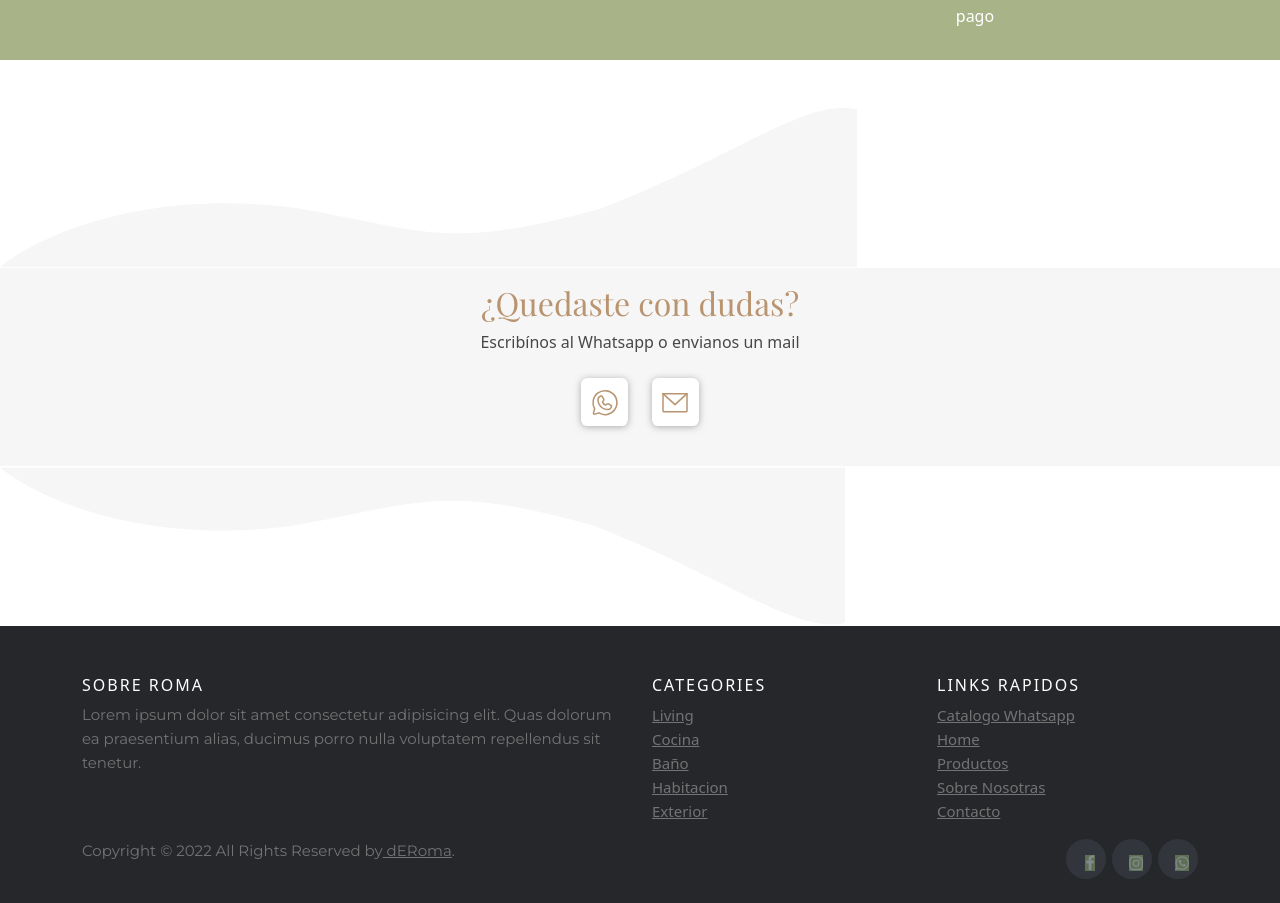
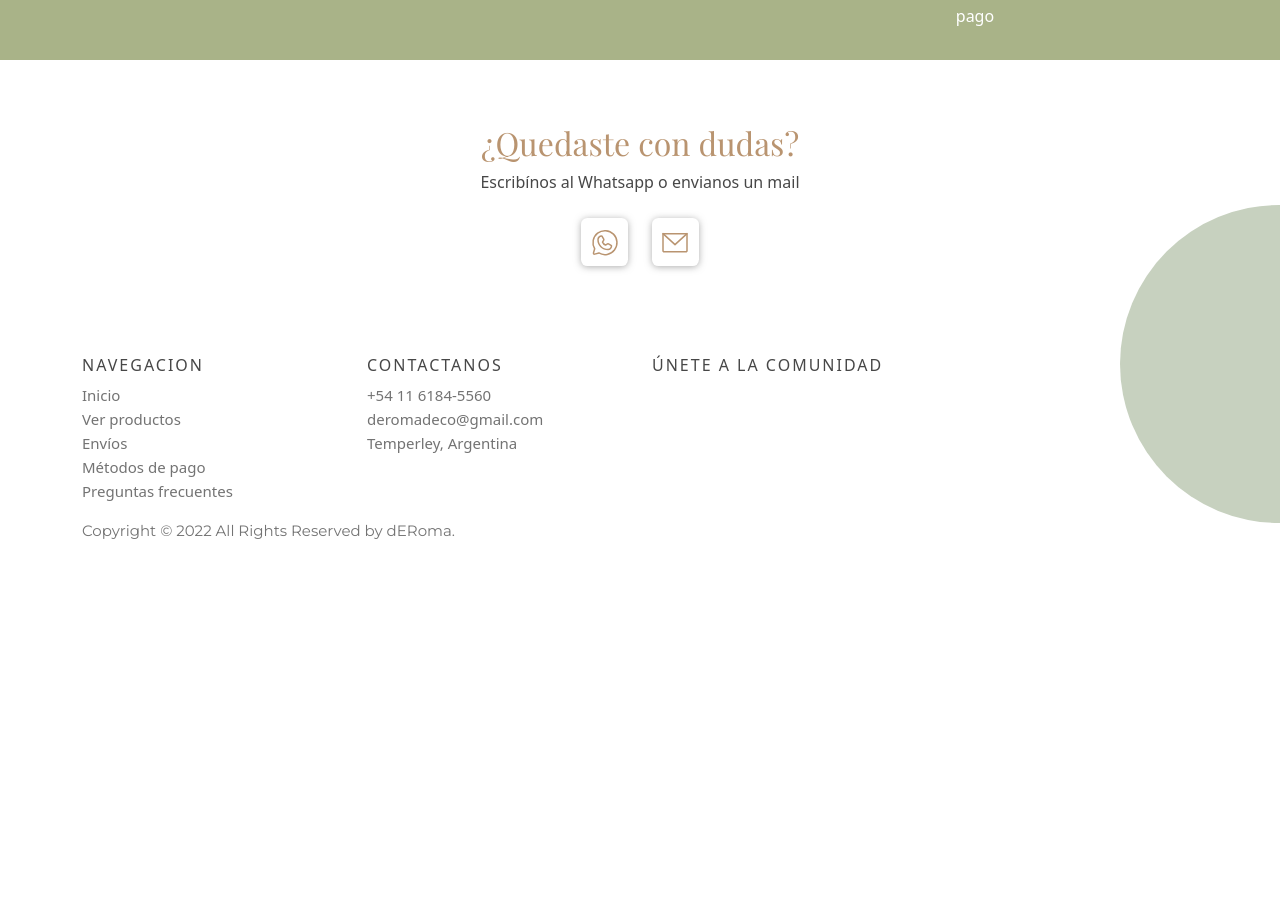
Before and after one commit to nicoarias47/de_roma, a React (Vite) app: page /envios in a window 1280 px wide. Shown: the part 92-995 px from the top of the page. After the commit the page ends 952 px from the top, so only its background shows below. Built offline with nearby package versions, Linux system fonts and the light colour scheme.

Commit message:
footer circle

```diff
--- /dev/null
+++ b/src/components/CircleInFooter/CircleInFooter.jsx
@@ -0,0 +1,7 @@
+import React from "react";
+
+const CircleInFooter = () => {
+  return <div className="circle"></div>;
+};
+
+export default CircleInFooter;
--- a/src/components/Doubts/Doubts.jsx
+++ b/src/components/Doubts/Doubts.jsx
@@ -8,6 +8,29 @@ import emailIcon from "../../assets/icon/email-icon.svg";
 const Doubts = () => {
   return (
     <div className="doubts">
+      <div className="row doubts-content">
+        <div className="col-3"></div>
+        <div className="col-6 text-center">
+          <h2>¿Quedaste con dudas?</h2>
+          <span>Escribínos al Whatsapp o envianos un mail</span>
+          <div className="row">
+            <div className="col doubts-content_social_media py-4 d-flex gap-4 align-items-center justify-content-center">
+              <img src={wspIcon} alt="whatsapp" />
+              <img src={emailIcon} alt="mail" />
+            </div>
+          </div>
+        </div>
+        <div className="col-3"></div>
+      </div>
+    </div>
+  );
+};
+
+export default Doubts;
+
+// anterior (waves)
+{
+  /* <div className="doubts">
       <div className="doubts-wave_one"></div>
       <div className="row doubts-content">
         <div className="col-3"></div>
@@ -24,8 +47,5 @@ const Doubts = () => {
         <div className="col-3"></div>
       </div>
       <div className="doubts-wave_two"></div>
-    </div>
-  );
-};
-
-export default Doubts;
+    </div> */
+}
--- a/src/components/Footer/Footer.jsx
+++ b/src/components/Footer/Footer.jsx
@@ -1,58 +1,52 @@
-import "./style.css";
-
 const Footer = () => {
   return (
     <footer className="site-footer">
       <div className="container">
         <div className="row">
-          <div className="col-sm-12 col-md-6">
+          {/* <div className="col-sm-12 col-md-6">
             <h6>Sobre Roma</h6>
             <p className="text-justify">
               Lorem ipsum dolor sit amet consectetur adipisicing elit. Quas
               dolorum ea praesentium alias, ducimus porro nulla voluptatem
               repellendus sit tenetur.
             </p>
-          </div>
-
+          </div> */}
           <div className="col-xs-6 col-md-3">
-            <h6>Categories</h6>
+            <h6>Navegacion</h6>
             <ul className="footer-links">
               <li>
-                <a href="">Living</a>
+                <a href="">Inicio</a>
               </li>
               <li>
-                <a href="">Cocina</a>
+                <a href="">Ver productos</a>
               </li>
               <li>
-                <a href="">Baño</a>
+                <a href="">Envíos</a>
               </li>
               <li>
-                <a href="">Habitacion</a>
+                <a href="">Métodos de pago</a>
               </li>
               <li>
-                <a href="">Exterior</a>
+                <a href="">Preguntas frecuentes</a>
               </li>
             </ul>
           </div>
           <div className="col-xs-6 col-md-3">
-            <h6>Links Rapidos</h6>
+            <h6>Contactanos</h6>
             <ul className="footer-links">
               <li>
-                <a href="">Catalogo Whatsapp</a>
+                <a href="">+54 11 6184-5560</a>
               </li>
               <li>
-                <a href="">Home</a>
+                <a href="">deromadeco@gmail.com</a>
               </li>
               <li>
-                <a href="">Productos</a>
-              </li>
-              <li>
-                <a href="">Sobre Nosotras</a>
-              </li>
-              <li>
-                <a href="">Contacto</a>
+                <a href="">Temperley, Argentina</a>
               </li>
             </ul>
+          </div>
+          <div className="col-xs-6 col-md-3">
+            <h6>Únete a la comunidad</h6>
           </div>
         </div>
         {/* <hr> */}
@@ -65,8 +59,7 @@ const Footer = () => {
               <a href="#"> dERoma</a>.
             </p>
           </div>
-
-          <div className="col-md-4 col-sm-6 col-xs-12">
+          {/* <div className="col-md-4 col-sm-6 col-xs-12">
             <ul className="social-icons">
               <li>
                 <a className="facebook" href="#">
@@ -84,7 +77,7 @@ const Footer = () => {
                 </a>
               </li>
             </ul>
-          </div>
+          </div> */}
         </div>
       </div>
     </footer>
--- a/src/index.css
+++ b/src/index.css
@@ -100,7 +100,7 @@ p {
   /* position: absolute; */
   bottom: 0px;
   width: 100%;
-  background-color: #26272b;
+  background-color: #ffffff;
   padding: 45px 0 20px;
   font-size: 15px;
   line-height: 24px;
@@ -117,7 +117,7 @@ p {
 }
 
 .site-footer h6 {
-  color: #fff;
+  color: #474747;
   font-size: 16px;
   text-transform: uppercase;
   margin-top: 5px;
@@ -126,6 +126,7 @@ p {
 
 .site-footer a {
   color: #737373;
+  text-decoration: none;
 }
 
 .site-footer a:hover {
@@ -146,27 +147,15 @@ p {
   color: #737373;
 }
 
-.footer-links a:active, .footer-links a:focus, .footer-links a:hover {
+.footer-links a:active,
+.footer-links a:focus,
+.footer-links a:hover {
   color: #3366cc;
   text-decoration: none;
 }
 
 .footer-links.inline li {
   display: inline-block;
-}
-
-.site-footer .social-icons {
-  text-align: right;
-}
-
-.site-footer .social-icons a {
-  width: 40px;
-  height: 40px;
-  line-height: 40px;
-  margin-left: 6px;
-  margin-right: 0;
-  border-radius: 100%;
-  background-color: #33353d;
 }
 
 .copyright-text {
@@ -182,74 +171,9 @@ p {
   .site-footer {
     padding-bottom: 0;
   }
-  .site-footer .copyright-text, .site-footer .social-icons {
+  .site-footer .copyright-text,
+  .site-footer .social-icons {
     text-align: center;
-  }
-}
-.social-icons {
-  padding-left: 0;
-  margin-bottom: 0;
-  list-style: none;
-}
-
-.social-icons li {
-  display: inline-block;
-  margin-bottom: 4px;
-}
-
-.social-icons li.title {
-  margin-right: 15px;
-  text-transform: uppercase;
-  color: #96a2b2;
-  font-weight: 700;
-  font-size: 13px;
-}
-
-.social-icons a {
-  background-color: #eceeef;
-  color: #818a91;
-  font-size: 16px;
-  display: inline-block;
-  line-height: 44px;
-  width: 44px;
-  height: 44px;
-  text-align: center;
-  margin-right: 8px;
-  border-radius: 100%;
-  -webkit-transition: all 0.2s linear;
-  -o-transition: all 0.2s linear;
-  transition: all 0.2s linear;
-}
-
-.social-icons a:active, .social-icons a:focus, .social-icons a:hover {
-  color: #fff;
-  background-color: #29aafe;
-}
-
-.social-icons.size-sm a {
-  line-height: 34px;
-  height: 34px;
-  width: 34px;
-  font-size: 14px;
-}
-
-.social-icons a.facebook:hover {
-  background-color: #3b5998;
-}
-
-.social-icons a.instagram:hover {
-  background-color: #AD318A;
-}
-
-.social-icons a.whatsapp:hover {
-  background-color: #00A884;
-}
-
-@media (max-width: 767px) {
-  .social-icons li.title {
-    display: block;
-    margin-right: 0;
-    font-weight: 600;
   }
 }
 .info-icons {
@@ -356,24 +280,8 @@ p {
   color: #b99470;
 }
 
-.doubts-wave_one {
-  background-image: url("./assets/waves/doubts-wave_top.svg");
-  background-repeat: no-repeat;
-  background-position: 0% 105%;
-  background-size: contain;
-  height: 10rem;
-  width: 100%;
-}
-.doubts-wave_two {
-  background-image: url("./assets/waves/doubts-wave_bot.svg");
-  background-repeat: no-repeat;
-  background-position: 0% -5%;
-  background-size: contain;
-  height: 10rem;
-  width: 100%;
-}
 .doubts-content {
-  background-color: #f6f6f6;
+  background-color: #ffffff;
   padding: 1rem;
 }
 .doubts-content h2 {
@@ -389,4 +297,14 @@ p {
   box-shadow: 0px 1px 7px rgba(128, 128, 128, 0.6470588235);
 }
 
+.circle {
+  position: absolute;
+  background-image: url("./assets/background/circle.svg");
+  background-repeat: no-repeat;
+  background-position: 100% 30%;
+  background-size: 10rem;
+  width: 100%;
+  height: 100%;
+}
+
 /*# sourceMappingURL=index.css.map */
--- a/src/layout/LayoutPublic.jsx
+++ b/src/layout/LayoutPublic.jsx
@@ -1,4 +1,5 @@
 import { Outlet } from "react-router-dom";
+import CircleInFooter from "../components/CircleInFooter/CircleInFooter";
 import Footer from "../components/Footer/Footer";
 import NavBar from "../components/NavBar/NavBar";
 
@@ -9,6 +10,7 @@ const LayoutPublic = () => {
       <NavBar />
       <main>
         {/* Este componente renderiza varios componentes a la vez */}
+        <CircleInFooter />
         <Outlet />
       </main>
       <Footer />
--- /dev/null
+++ b/src/sass/_circleFooter.scss
@@ -0,0 +1,9 @@
+.circle {
+  position: absolute;
+  background-image: url("./assets/background/circle.svg");
+  background-repeat: no-repeat;
+  background-position: 100% 30%;
+  background-size: 10rem;
+  width: 100%;
+  height: 100%;
+}
--- a/src/sass/_doubts.scss
+++ b/src/sass/_doubts.scss
@@ -2,28 +2,28 @@
 // probar con la ola top si encaja para el footer, rotar en "x" e "y" con css
 
 .doubts {
-  &-wave_one {
-    background-image: url("./assets/waves/doubts-wave_top.svg");
-    background-repeat: no-repeat;
-    background-position: 0% 105%;
-    background-size: contain;
-    // Todo: Ajuastar a 5rem el height
-    height: 10rem;
-    width: 100%;
-  }
+  // &-wave_one {
+  //   background-image: url("./assets/waves/doubts-wave_top.svg");
+  //   background-repeat: no-repeat;
+  //   background-position: 0% 105%;
+  //   background-size: contain;
+  //   // Todo: Ajuastar a 5rem el height
+  //   height: 10rem;
+  //   width: 100%;
+  // }
 
-  &-wave_two {
-    background-image: url("./assets/waves/doubts-wave_bot.svg");
-    background-repeat: no-repeat;
-    background-position: 0% -5%;
-    background-size: contain;
-    // Todo: Ajuastar a 5rem el height
-    height: 10rem;
-    width: 100%;
-  }
+  // &-wave_two {
+  //   background-image: url("./assets/waves/doubts-wave_bot.svg");
+  //   background-repeat: no-repeat;
+  //   background-position: 0% -5%;
+  //   background-size: contain;
+  //   // Todo: Ajuastar a 5rem el height
+  //   height: 10rem;
+  //   width: 100%;
+  // }
 
   &-content {
-    background-color: $color-white-100;
+    background-color: $color-white-0;
     padding: 1rem;
 
     h2 {
--- a/src/sass/_footer.scss
+++ b/src/sass/_footer.scss
@@ -1,162 +1,139 @@
-.site-footer
-{
+.site-footer {
   /* position: absolute; */
   bottom: 0px;
   width: 100%;
-  background-color:#26272b;
-  padding:45px 0 20px;
-  font-size:15px;
-  line-height:24px;
-  color:#737373;
+  background-color: $color-white-0;
+  padding: 45px 0 20px;
+  font-size: 15px;
+  line-height: 24px;
+  color: #737373;
 }
-.site-footer hr
-{
-  border-top-color:#bbb;
-  opacity:0.5
+.site-footer hr {
+  border-top-color: #bbb;
+  opacity: 0.5;
 }
-.site-footer hr.small
-{
-  margin:20px 0
+.site-footer hr.small {
+  margin: 20px 0;
 }
-.site-footer h6
-{
-  color:#fff;
-  font-size:16px;
-  text-transform:uppercase;
-  margin-top:5px;
-  letter-spacing:2px
+.site-footer h6 {
+  color: $color-black-100;
+  font-size: 16px;
+  text-transform: uppercase;
+  margin-top: 5px;
+  letter-spacing: 2px;
 }
-.site-footer a
-{
-  color:#737373;
+.site-footer a {
+  color: #737373;
+  text-decoration: none;
 }
-.site-footer a:hover
-{
-  color:#3366cc;
-  text-decoration:none;
+.site-footer a:hover {
+  color: #3366cc;
+  text-decoration: none;
 }
-.footer-links
-{
-  padding-left:0;
-  list-style:none
+.footer-links {
+  padding-left: 0;
+  list-style: none;
 }
-.footer-links li
-{
-  display:block
+.footer-links li {
+  display: block;
 }
-.footer-links a
-{
-  color:#737373
+.footer-links a {
+  color: #737373;
 }
-.footer-links a:active,.footer-links a:focus,.footer-links a:hover
-{
-  color:#3366cc;
-  text-decoration:none;
+.footer-links a:active,
+.footer-links a:focus,
+.footer-links a:hover {
+  color: #3366cc;
+  text-decoration: none;
 }
-.footer-links.inline li
-{
-  display:inline-block
+.footer-links.inline li {
+  display: inline-block;
 }
-.site-footer .social-icons
-{
-  text-align:right
+// .site-footer .social-icons {
+//   text-align: right;
+// }
+// .site-footer .social-icons a {
+//   width: 40px;
+//   height: 40px;
+//   line-height: 40px;
+//   margin-left: 6px;
+//   margin-right: 0;
+//   border-radius: 100%;
+//   background-color: #33353d;
+// }
+.copyright-text {
+  margin: 0;
 }
-.site-footer .social-icons a
-{
-  width:40px;
-  height:40px;
-  line-height:40px;
-  margin-left:6px;
-  margin-right:0;
-  border-radius:100%;
-  background-color:#33353d
-}
-.copyright-text
-{
-  margin:0
-}
-@media (max-width:991px)
-{
-  .site-footer [class^=col-]
-  {
-    margin-bottom:30px
+@media (max-width: 991px) {
+  .site-footer [class^="col-"] {
+    margin-bottom: 30px;
   }
 }
-@media (max-width:767px)
-{
-  .site-footer
-  {
-    padding-bottom:0
+@media (max-width: 767px) {
+  .site-footer {
+    padding-bottom: 0;
   }
-  .site-footer .copyright-text,.site-footer .social-icons
-  {
-    text-align:center
+  .site-footer .copyright-text,
+  .site-footer .social-icons {
+    text-align: center;
   }
 }
-.social-icons
-{
-  padding-left:0;
-  margin-bottom:0;
-  list-style:none
+// .social-icons {
+//   padding-left: 0;
+//   margin-bottom: 0;
+//   list-style: none;
+// }
+// .social-icons li {
+//   display: inline-block;
+//   margin-bottom: 4px;
+// }
+// .social-icons li.title {
+//   margin-right: 15px;
+//   text-transform: uppercase;
+//   color: #96a2b2;
+//   font-weight: 700;
+//   font-size: 13px;
+// }
+// .social-icons a {
+//   background-color: #eceeef;
+//   color: #818a91;
+//   font-size: 16px;
+//   display: inline-block;
+//   line-height: 44px;
+//   width: 44px;
+//   height: 44px;
+//   text-align: center;
+//   margin-right: 8px;
+//   border-radius: 100%;
+//   -webkit-transition: all 0.2s linear;
+//   -o-transition: all 0.2s linear;
+//   transition: all 0.2s linear;
+// }
+// .social-icons a:active,
+// .social-icons a:focus,
+// .social-icons a:hover {
+//   color: #fff;
+//   background-color: #29aafe;
+// }
+// .social-icons.size-sm a {
+//   line-height: 34px;
+//   height: 34px;
+//   width: 34px;
+//   font-size: 14px;
+// }
+// .social-icons a.facebook:hover {
+//   background-color: #3b5998;
+// }
+// .social-icons a.instagram:hover {
+//   background-color: #ad318a;
+// }
+// .social-icons a.whatsapp:hover {
+//   background-color: #00a884;
+// }
+@media (max-width: 767px) {
+  // .social-icons li.title {
+  //   display: block;
+  //   margin-right: 0;
+  //   font-weight: 600;
+  // }
 }
-.social-icons li
-{
-  display:inline-block;
-  margin-bottom:4px
-}
-.social-icons li.title
-{
-  margin-right:15px;
-  text-transform:uppercase;
-  color:#96a2b2;
-  font-weight:700;
-  font-size:13px
-}
-.social-icons a{
-  background-color:#eceeef;
-  color:#818a91;
-  font-size:16px;
-  display:inline-block;
-  line-height:44px;
-  width:44px;
-  height:44px;
-  text-align:center;
-  margin-right:8px;
-  border-radius:100%;
-  -webkit-transition:all .2s linear;
-  -o-transition:all .2s linear;
-  transition:all .2s linear
-}
-.social-icons a:active,.social-icons a:focus,.social-icons a:hover
-{
-  color:#fff;
-  background-color:#29aafe
-}
-.social-icons.size-sm a
-{
-  line-height:34px;
-  height:34px;
-  width:34px;
-  font-size:14px
-}
-.social-icons a.facebook:hover
-{
-  background-color:#3b5998
-}
-.social-icons a.instagram:hover
-{
-  background-color:#AD318A
-}
-.social-icons a.whatsapp:hover
-{
-  background-color:#00A884
-}
-@media (max-width:767px)
-{
-  .social-icons li.title
-  {
-    display:block;
-    margin-right:0;
-    font-weight:600
-  }
-}
--- a/src/sass/style.scss
+++ b/src/sass/style.scss
@@ -10,3 +10,4 @@
 @import "faq";
 @import "shipping";
 @import "doubts";
+@import "circleFooter";
```
Also changed, not shown: src/views/Home.jsx (+22 -10 lines), src/assets/background/circle.svg (added), 1 other file (tests, documents, lock files or other folders).
